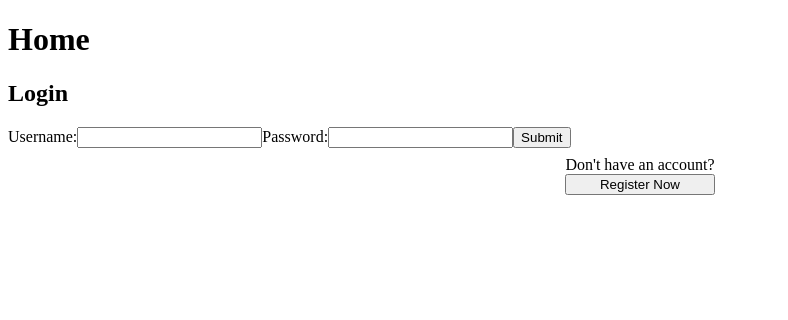
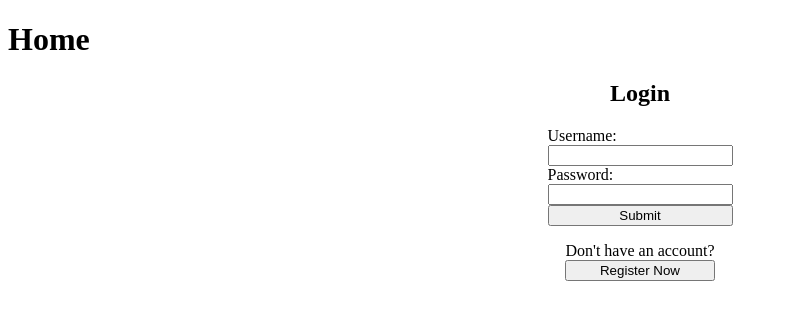
Before and after one commit to AndrewJDGalga/todothing, a Vue app in the folder todoFrontend/: page / in a window 1280 px wide. Shown: the top 320 px of the page, without its empty margins (0-788 px from the left). Built offline with nearby package versions, Linux system fonts and the light colour scheme.

Commit message:
base init login form styling.

```diff
--- a/todoFrontend/src/components/Login.vue
+++ b/todoFrontend/src/components/Login.vue
@@ -4,6 +4,7 @@ import RegisterNow from './RegisterNow.vue';
 </script>
 
 <template>
+    <div>
         <h2>Login</h2>
         <form>
             <label for="username">Username:</label>
@@ -13,7 +14,20 @@ import RegisterNow from './RegisterNow.vue';
             <button>Submit</button>
         </form>
         <RegisterNow></RegisterNow>
+    </div>
 </template>
 
 <style scoped>
+    div, form {
+        width: fit-content;
+        margin: 0 auto;
+    }
+    h2{
+        text-align: center;
+    }
+    form {
+        margin: 16px auto;
+        display: flex;
+        flex-direction: column;
+    }
 </style>
```
Lines whose indentation alone changed are shown as unchanged.
